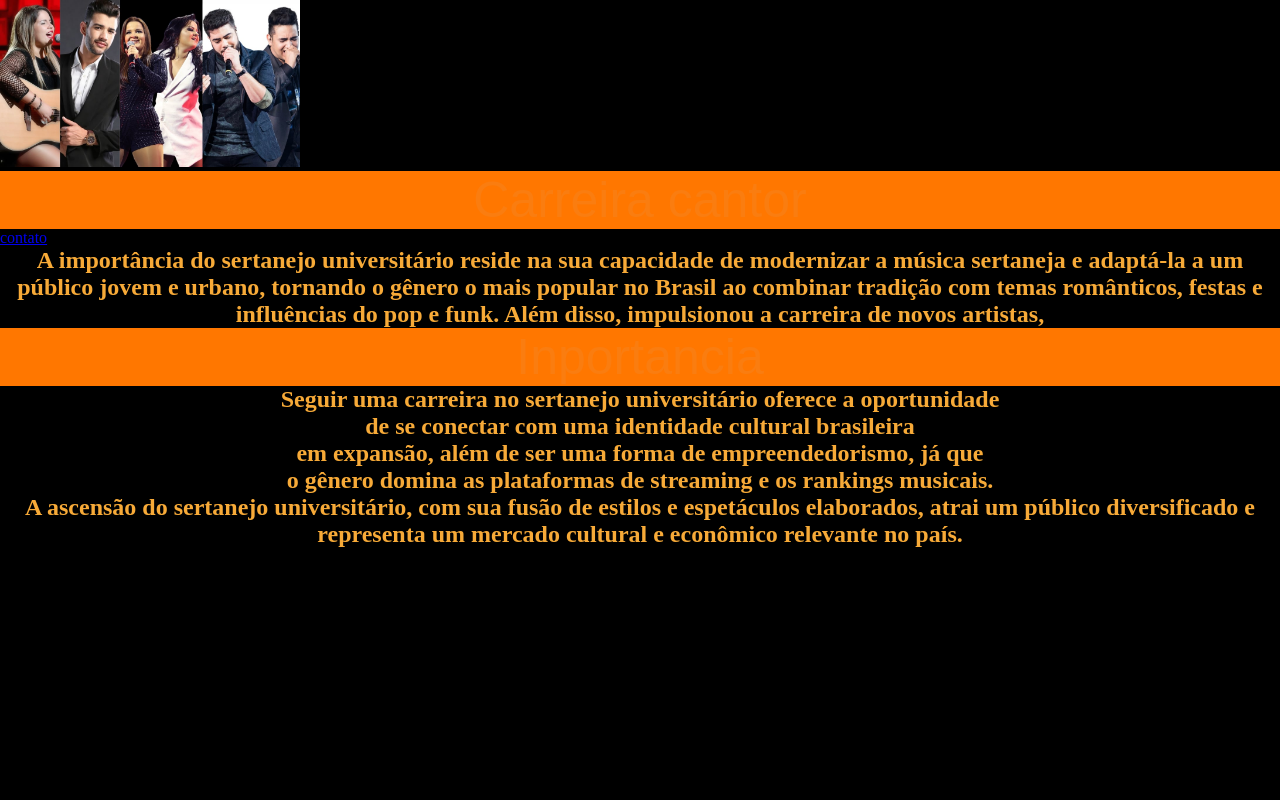
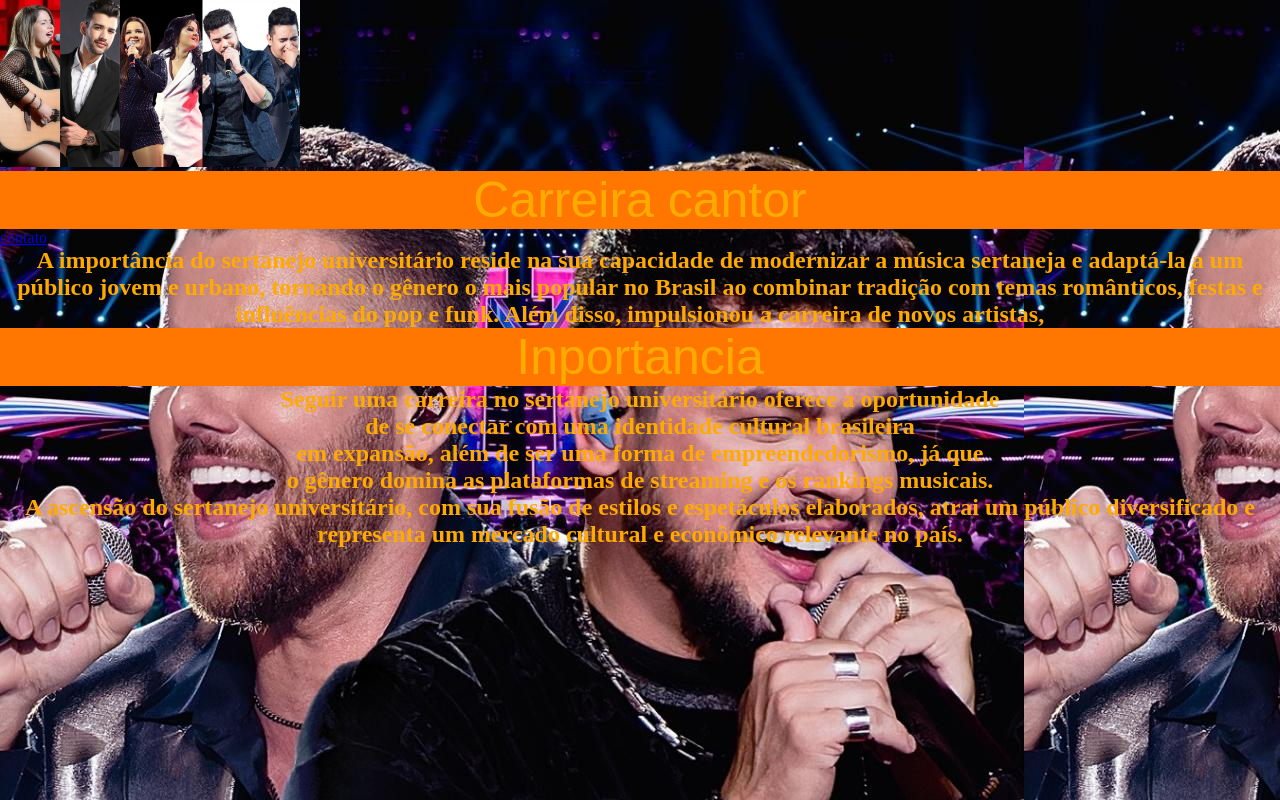
Before and after one commit to mariaeduard9283-sketch/como-ter-uma-carreira-sertaneja, a plain HTML site: page projet.html in a window 1280 px wide. Drawn offline with Linux system fonts and the light colour scheme; a web font is replaced by a local one.

Commit message:
mudanças

```diff
--- a/css/css.css
+++ b/css/css.css
@@ -3,6 +3,7 @@ background-color: rgb(21, 21, 21);
 border-radius: 28%;
 color: rgb(255, 166, 0);
 text-align: center;
+background: url("../fundo.jpg");
 }
 h1{
     font-size: 50px;
--- a/css/style.css
+++ b/css/style.css
@@ -1,24 +1,25 @@
-body
-{
- background-color: rgb(8, 8, 8);
- border-radius: 28%;
- color:rgb(255, 170, 0);
+body {
+  background-color: rgb(8, 8, 8);
+  border-radius: 28%;
+  color: rgb(255, 170, 0);
+  background: url("../fundo.jpg");
+}
 
+h1 {
+  font-size: 50px;
+  background-color: #ff7700;
+  color: rgb(255, 170, 0);
+  font-family: Georgia, 'Times New Roman', Times, serif;
 }
-h1{
-  font-size: 50px;
-  background-color:#ff7700;
-  color: rgb(255, 170, 0);
-  font-family:Georgia, 'Times New Roman', Times, serif;
-}
+
 button {
   font-size: 18px;
   display: inline-block;
   outline: 0;
   border: 0;
   cursor: pointer;
-  will-change: box-shadow,transform;
-  background: radial-gradient( 100% 100% at 100% 0%, #ff7700, #ff5e00 100% );
+  will-change: box-shadow, transform;
+  background: radial-gradient(100% 100% at 100% 0%, #ff7700, #ff5e00 100%);
   box-shadow: 0px 0.01em 0.01em rgb(255, 203, 107), 0px 0.3em 0.7em -0.01em rgb(255, 244, 158), inset 0px -0.01em 0px rgb(58 65 111 / 50%);
   padding: 0 2em;
   border-radius: 0.3em;
--- a/css/style3.css
+++ b/css/style3.css
@@ -1,22 +1,26 @@
-body{
+body {
     background-color: rgb(0, 0, 0);
     color: rgb(255, 170, 0);
+    background: url("../fundo.jpg");
 }
+
 h1 {
     font-size: 50px;
-    color: rgb(255, 176, 19);
-    background-color: rgb(5, 5, 5);
+    color: rgb(255, 170, 0);
+    background-color: #ff7700;
     font-family: Georgia, 'Times New Roman', Times, serif;
+}
 
+div {
+    text-align: center;
+    color: rgb(255, 170, 0);
 }
-div{
-    text-align: center;
-    color: rgb(247, 170, 56);
+
+nav {
+    color: rgb(248, 157, 20);
 }
-nav{
-    color:rgb(248, 157, 20);
-}
-*{
+
+* {
     margin: 0;
     padding: 0;
     box-sizing: border-box;
@@ -24,7 +28,7 @@ nav{
 
 .navbar {
     background: rgb(255, 170, 0);
-     color:rgb(255, 170, 0)
+    color: rgb(255, 170, 0)
 }
 
 head {
@@ -36,16 +40,18 @@ header h3 {
     left: calc(50%);
     transform: translateX(-50%);
 }
+
 .story-script-regular {
     font-family: "Story Script", sans-serif;
     font-weight: 400;
     font-style: normal;
 }
-h1{
+
+h1 {
     background-color: #ff7700;
     text-align: center;
     font-size: 50px;
-    color:#fa7d10;
+    color: rgb(255, 170, 0);
     font: size 70px;
     font-family: Georgia, 'Times New Roman', Times, serif;
 }
```
Also changed, not shown: fundo.jpg (added). Lines whose indentation alone changed are shown as unchanged.
